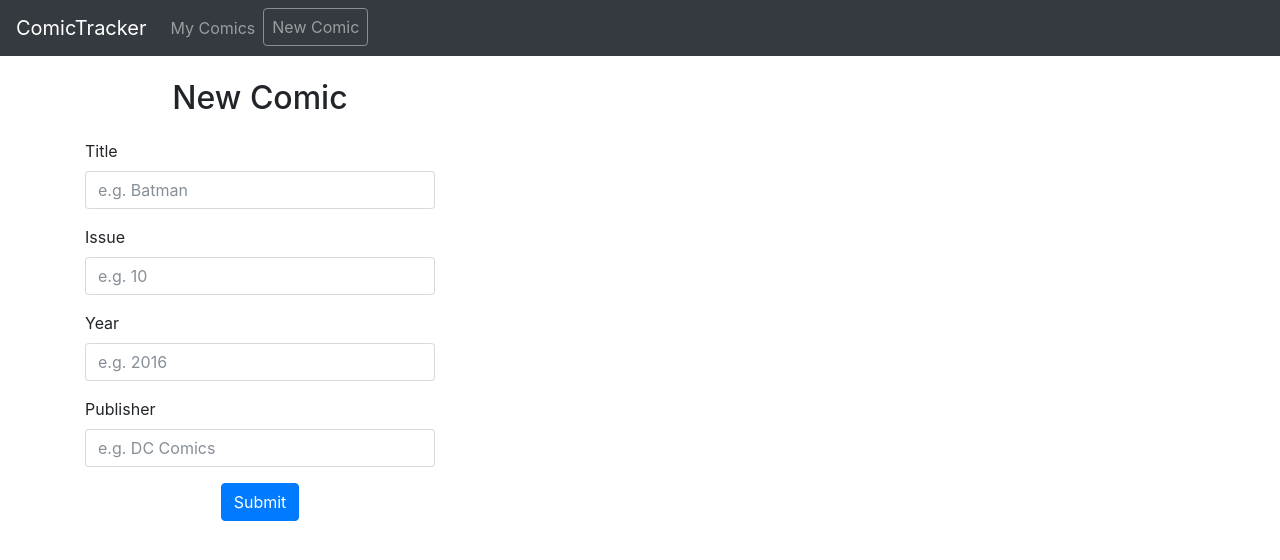
After one commit to didiraja/ComicTracker, a PHP site: page /form-new-comic.php in a window 1280 px wide. The commit adds this page. Shown: the top 560 px of the page. Run offline with PHP 8.4, Linux system fonts and the light colour scheme.

Commit message:
form for adding a new comic now is functional

```diff
--- a/connect.php
+++ b/connect.php
@@ -10,3 +10,10 @@ function showComics($conn) {
 
 	return $comics;
 }
+
+function insertComic($conn, $title, $issue, $year, $publisher) {
+	$query = "INSERT INTO quadrinhos (titulo, edicao, ano, editora)
+				values('{$title}', '{$issue}', '{$year}', '{$publisher}')";
+
+	return mysqli_query($conn, $query);
+}
--- /dev/null
+++ b/form-new-comic.php
@@ -0,0 +1,42 @@
+<?php include("header.php") ?>
+
+    <div class="container">
+
+		<div class="row">
+			<div class="col-12 col-md-4">
+
+				<h2 class="my-4 text-center">New Comic</h2>
+
+				<form method="post" action="new-comic.php">
+
+				  <div class="form-group">
+					<label for="title">Title</label>
+					<input type="text" class="form-control" name="title" placeholder="e.g. Batman">
+				  </div>
+
+				  <div class="form-group">
+					<label for="issue">Issue</label>
+					<input type="text" class="form-control" name="issue" placeholder="e.g. 10">
+				  </div>
+
+				  <div class="form-group">
+					<label for="title">Year</label>
+					<input type="text" class="form-control" name="year" placeholder="e.g. 2016">
+				  </div>
+
+				  <div class="form-group">
+					<label for="issue">Publisher</label>
+					<input type="text" class="form-control" name="publisher" placeholder="e.g. DC Comics">
+				  </div>
+
+				  <button type="submit" class="btn btn-primary d-block mx-auto">Submit</button>
+
+				</form>
+
+			</div>
+		</div>
+
+    </div>
+    <!-- /.container -->
+
+<?php include("footer.php") ?>
--- a/header.php
+++ b/header.php
@@ -26,10 +26,10 @@
 			<div class="collapse navbar-collapse" id="navbarsExampleDefault">
 				<ul class="navbar-nav">
 					<li class="nav-item">
-						<a class="nav-link" href="index.html">My Comics</a>
+						<a class="nav-link" href="index.php">My Comics</a>
 					</li>
 					<li class="nav-item">
-						<a class="nav-link btn btn-outline-secondary" href="new-comic.html">New Comic</a>
+						<a class="nav-link btn btn-outline-secondary" href="form-new-comic.php">New Comic</a>
 					</li>
 				</ul>
 			</div>
--- a/index.php
+++ b/index.php
@@ -24,12 +24,6 @@
 					</thead>
 
 					<tbody>
-						<tr>
-							<td>Batman</td>
-							<td>19</td>
-							<td>DC Comics</td>
-							<td>2016</td>
-						</tr>
 						<?php
 							$comics = showComics($conn);
 							foreach($comics as $comic) :
```
Also changed, not shown: new-comic.php (+48 -9 lines).
